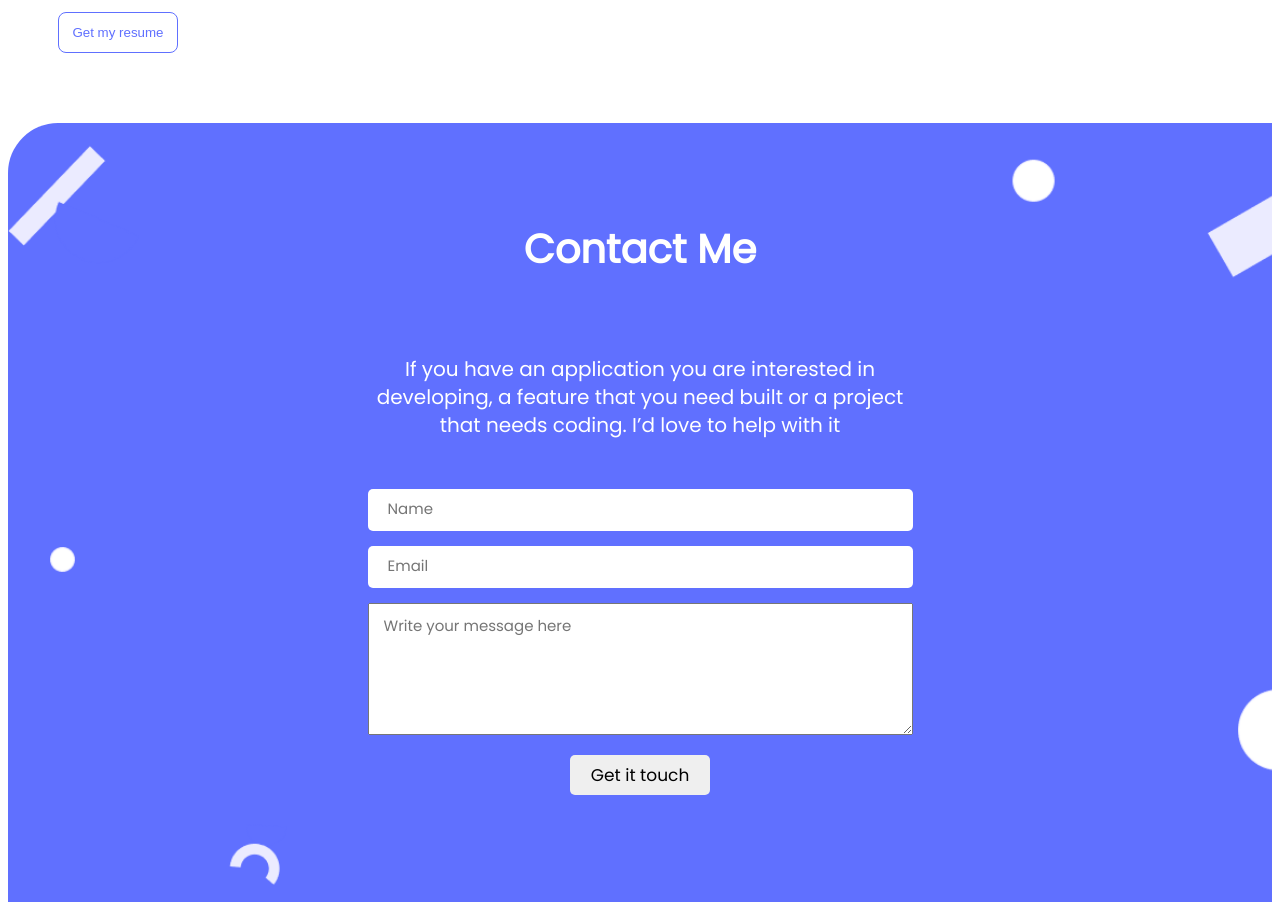
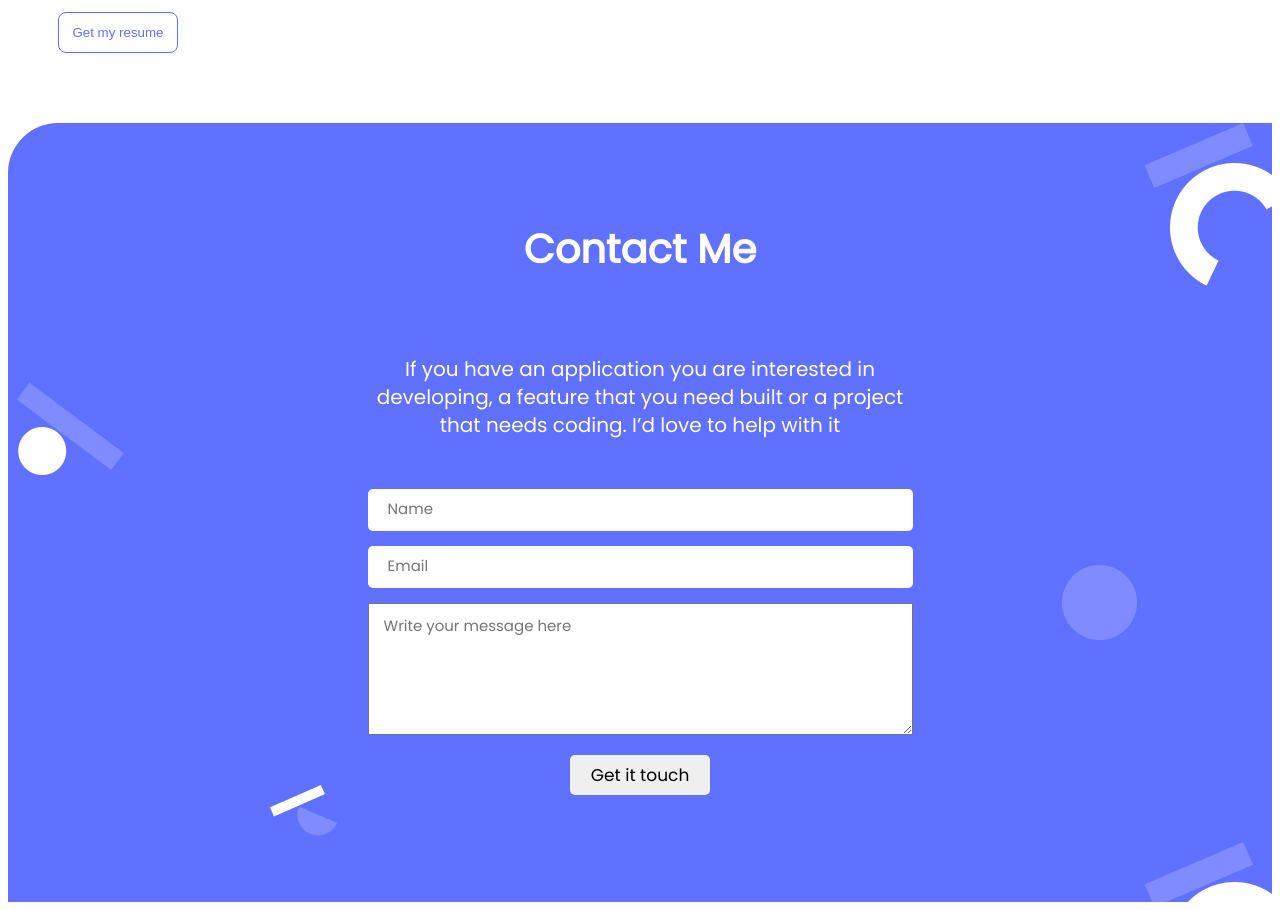
Before and after one commit to Krishnabot/Portfolio_old, a website: page index.html in a window 1280 px wide. Shown: the part 3500-4410 px from the top of the page. Drawn offline with Linux system fonts and the light colour scheme.

Commit message:
Fix background image issue in  contact form

```diff
--- a/style.css
+++ b/style.css
@@ -531,8 +531,7 @@ hr {
   }
 
   .background-container {
-    background-image: url(./src/Header-bg.png);
-    background-size: cover;
+    background-image: url(./src/contact-form-background-shapes.png);
     width: 100%;
     background-color:  #6070ff;
     border-top-left-radius: 50px;
```
Also changed, not shown: src/contact-form-background-shapes.png (added).
